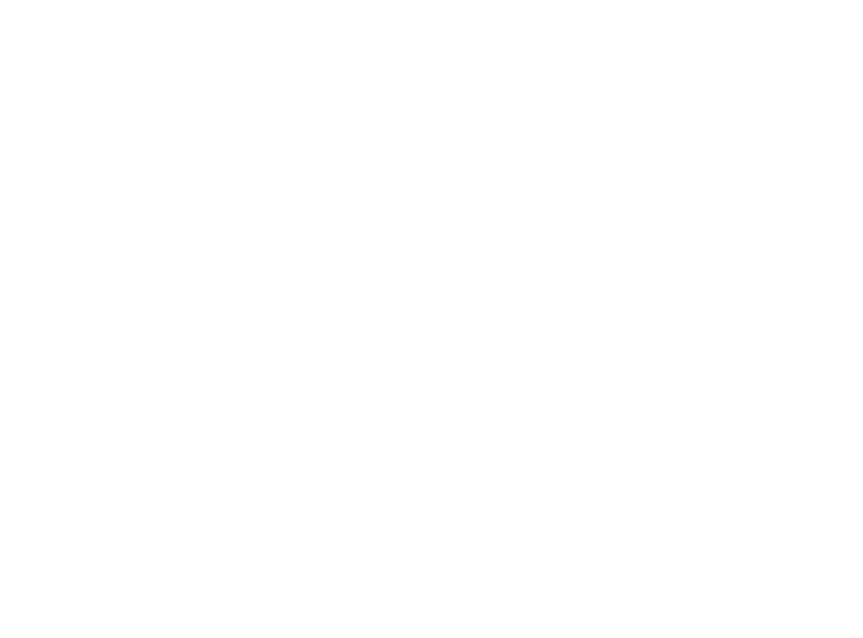
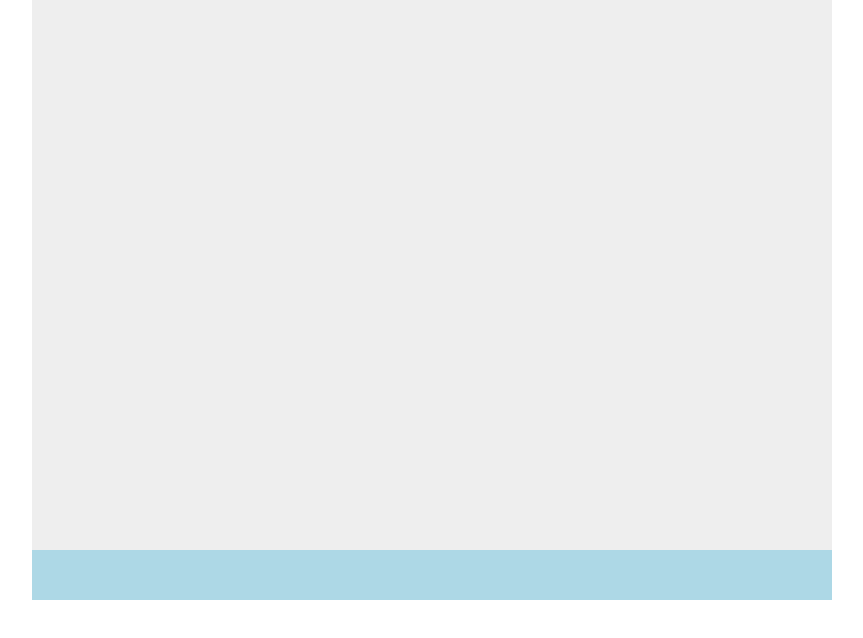
Before and after one commit to XYInc/JS-Game, an Electron app: page src/html/gameWindow.html in a window 1280 px wide. Shown: the whole page, without its empty margins (208-1071 px from the left). Drawn offline with Linux system fonts and the light colour scheme.

Commit message:
added the ground

```diff
--- a/src/html/gameWindow.html
+++ b/src/html/gameWindow.html
@@ -5,6 +5,10 @@
         <meta name="viewport" content="width=device-width initial-scale=1">
         <meta name="author" content="Euab">
         <title>Le Game</title>
+        <style>
+			*{padding: 0; margin: 0;}
+			canvas {background: #eee; display: block; margin: 0 auto;}
+		</style>
     </head>
 
     <body>
@@ -14,7 +18,15 @@
         	const canvas = document.getElementById("lecanvas");
         	var ctx = canvas.getContext("2d");
         	var xGround = 0;
-        	var yGround = 600;
+        	var yGround = 550;
+			function initDrawGround(){
+        		ctx.beginPath();
+        		ctx.rect(xGround, yGround, 150, 50);
+        		ctx.fillStyle = "#ADD8E6";
+        		ctx.fill();
+        		ctx.closePath();
+        		setInterval(drawGround, 10)
+        	}
         	function drawGround(){
         		xGround = xGround + 50;
         		ctx.beginPath();
@@ -23,7 +35,10 @@
         		ctx.fill();
         		ctx.closePath();
         	}
-        	drawGround();
+        	function init(){
+        		initDrawGround();
+        	}
+        	init();
         </script>
     </body>
 </html>
```
